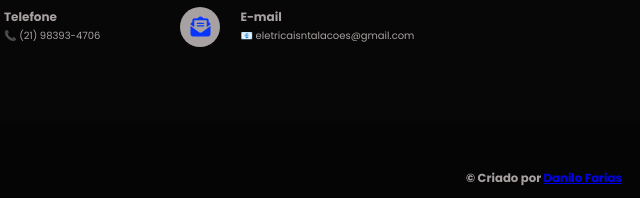
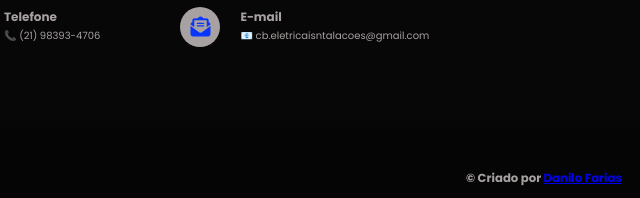
Before and after one commit to danilofariaspereira/cb-instala-oes-eletricas, a website: page index.html in a window 1280 px wide. Shown: the part 2431-2629 px from the top of the page, 96-736 px from the left. Drawn offline with nearby package versions, Linux system fonts and the light colour scheme.

Commit message:
coreçao email

```diff
--- a/index.html
+++ b/index.html
@@ -198,7 +198,7 @@
         <div class="contact-info">
           <span>E-mail</span>
           <a href="mailto:cb.eletricaisntalacoes@gmail.com">
-            📧 eletricaisntalacoes@gmail.com
+            📧 cb.eletricaisntalacoes@gmail.com
           </a>
         </div>
       </div>
```
